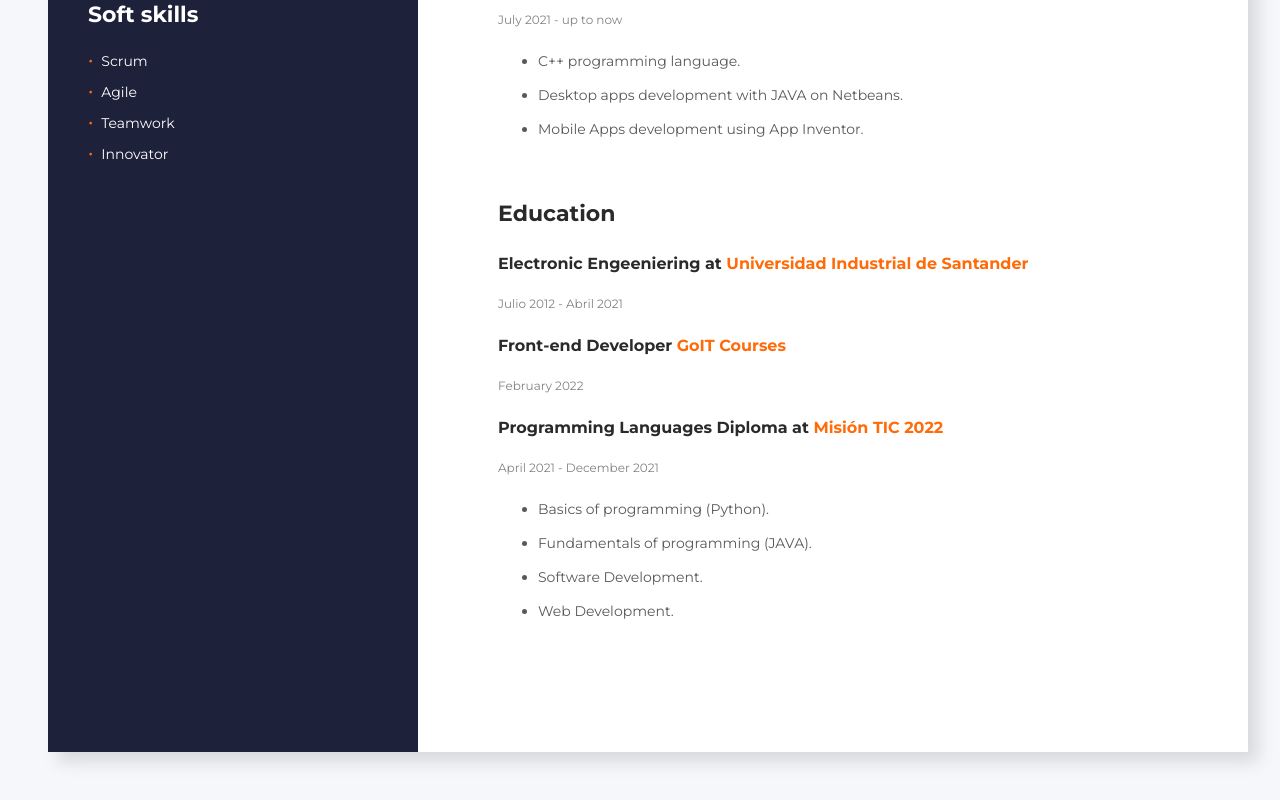
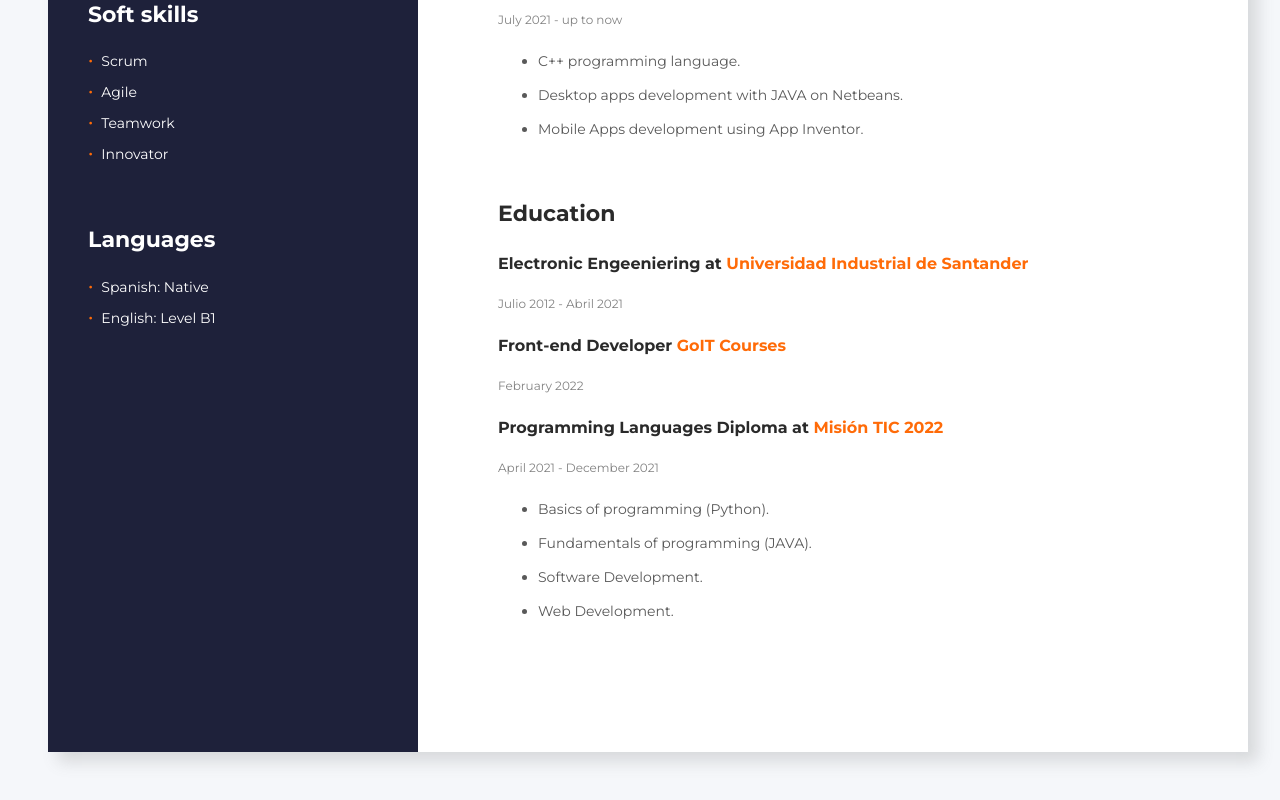
Before and after one commit to JonaThanPabonP/Curriculum, a plain HTML site: page index.html in a window 1280 px wide. Shown: the part 810-1610 px from the top of the page. Drawn offline with Linux system fonts and the light colour scheme.

Commit message:
languages skills add

```diff
--- a/index.html
+++ b/index.html
@@ -52,6 +52,14 @@
             <li class="skills-item">Agile</li>
             <li class="skills-item">Teamwork</li>
             <li class="skills-item">Innovator</li>
+          </ul>
+        </section>
+        <section class="skills">
+          <h2 class="skills-title">Languages</h2>
+
+          <ul class="skills-list">
+            <li class="skills-item">Spanish: Native</li>
+            <li class="skills-item">English: Level B1</li>
           </ul>
         </section>
       </aside>
```
